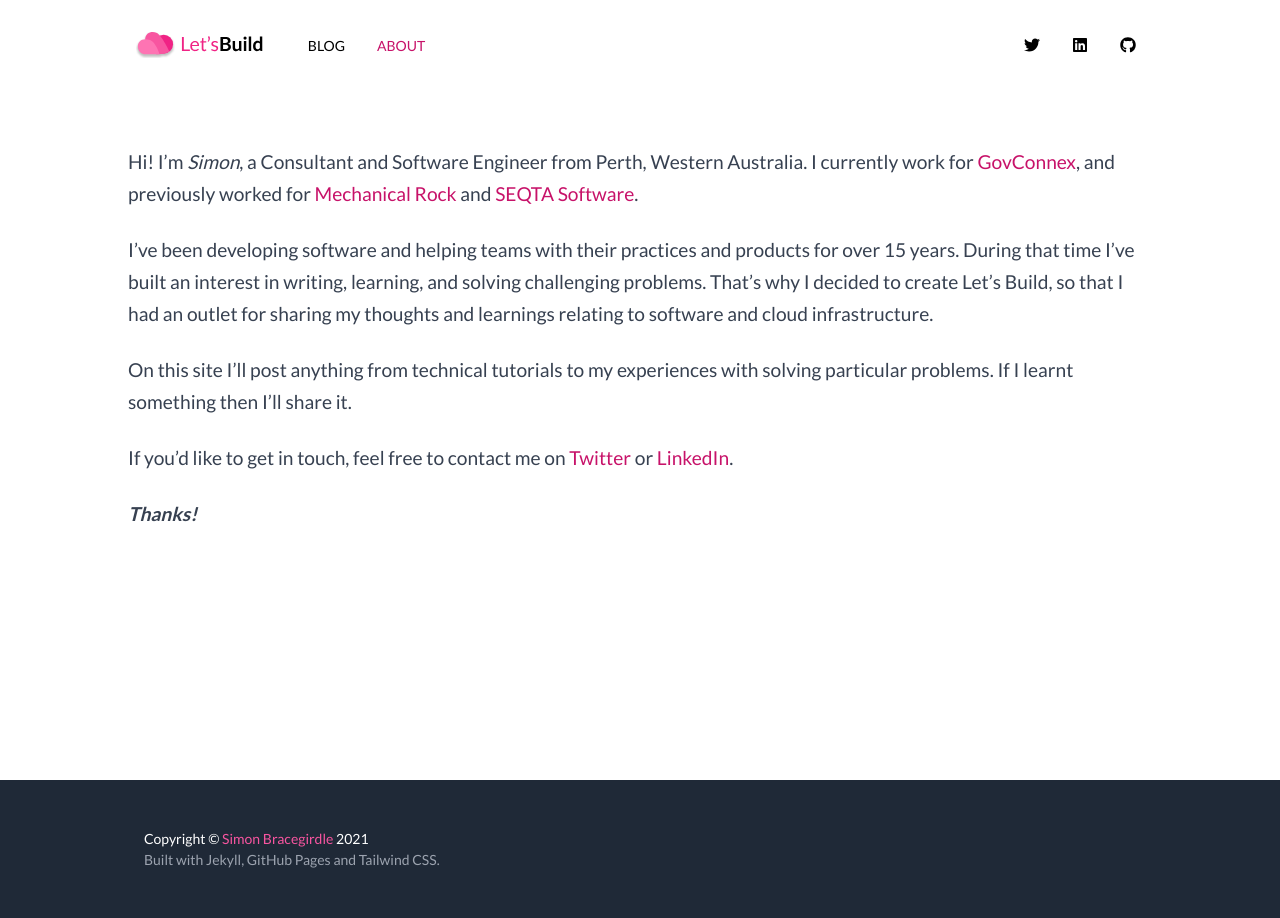
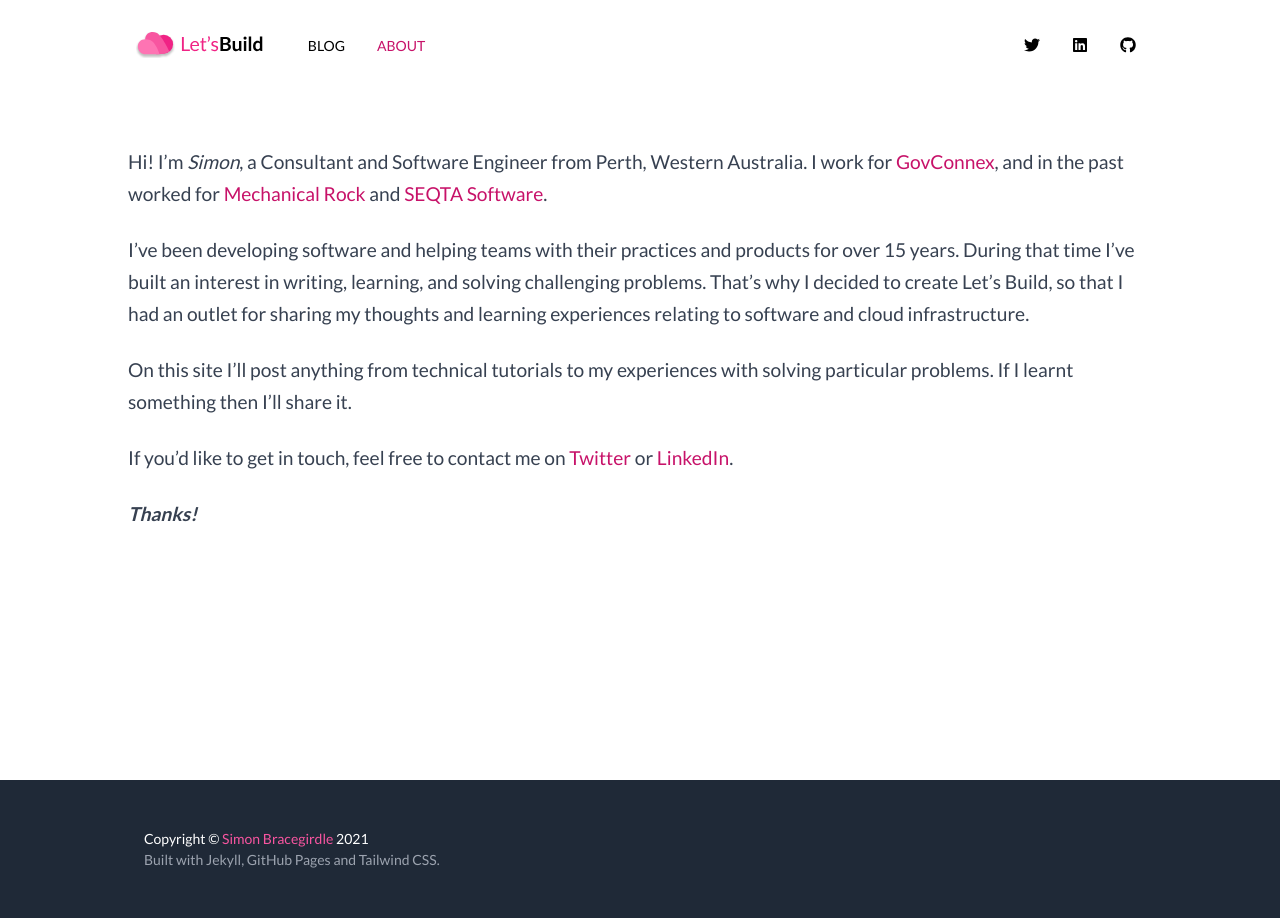
Before and after one commit to sbracegirdle/sbracegirdle.github.io, a Jekyll site: the page built from about.md, in a window 1280 px wide. Built offline with Jekyll 4.4.1, drawn with Linux system fonts in a browser that asks for light colours.

Commit message:
Wording tweaks

```diff
--- a/about.md
+++ b/about.md
@@ -3,9 +3,9 @@
 title: About
 ---
 
-Hi! I'm *Simon*, a Consultant and Software Engineer from Perth, Western Australia. I currently work for [GovConnex](https://govconnex.com/), and previously worked for [Mechanical Rock](https://mechanicalrock.io) and [SEQTA Software](https://seqta.com.au).
+Hi! I'm *Simon*, a Consultant and Software Engineer from Perth, Western Australia. I work for [GovConnex](https://govconnex.com/), and in the past worked for [Mechanical Rock](https://mechanicalrock.io) and [SEQTA Software](https://seqta.com.au).
 
-I've been developing software and helping teams with their practices and products for over 15 years. During that time I've built an interest in writing, learning, and solving challenging problems. That's why I decided to create Let's Build, so that I had an outlet for sharing my thoughts and learnings relating to software and cloud infrastructure.
+I've been developing software and helping teams with their practices and products for over 15 years. During that time I've built an interest in writing, learning, and solving challenging problems. That's why I decided to create Let's Build, so that I had an outlet for sharing my thoughts and learning experiences relating to software and cloud infrastructure.
 
 On this site I'll post anything from technical tutorials to my experiences with solving particular problems. If I learnt something then I'll share it.
 
--- a/index.html
+++ b/index.html
@@ -7,7 +7,7 @@
   <span class="text-2xl font-bold"
     >Welcome to <em class="text-flickr-darker">Let's Build!</em></span
   ><span class="text-2xl my-2 text-gray-400 italic">
-    Cloud and software development content.</span
+    Cloud and software development.</span
   >
 </div>
 <div class="my-8 px-0 text-2xs uppercase border-b py-1 w-full md:w-1/4">
```
